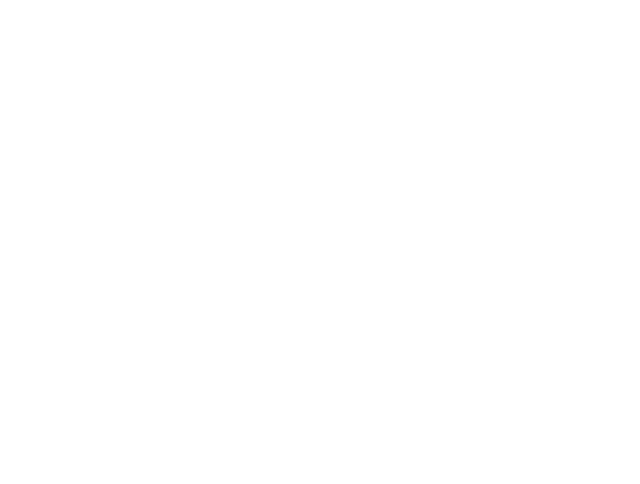
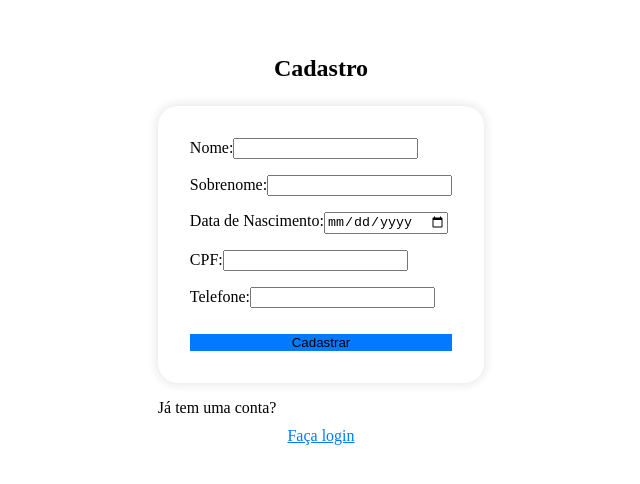
Before and after one commit to Falcao1303/ecommerceProject, an Angular app in the folder ecommerce-angular+node/frontend/: page /tela_cadastro in a window 1280 px wide. Before the commit this address led to /. Shown: the part 160-644 px from the top of the page, without its empty margins (319-959 px from the left). Built offline with nearby package versions, Linux system fonts and the light colour scheme.

Commit message:
ajustando front end

```diff
--- a/ecommerce-angular+node/frontend/src/app/app-routing.module.ts
+++ b/ecommerce-angular+node/frontend/src/app/app-routing.module.ts
@@ -1,11 +1,16 @@
 import { NgModule } from '@angular/core';
 import { RouterModule, Routes } from '@angular/router';
 import { LoginComponent } from './login/login.component';
+import { TelaCadastroComponent } from './tela-cadastro/tela-cadastro.component';
 
 const routes: Routes = [
   {
     path: 'login',
     component: LoginComponent
+  },
+  {
+    path: 'tela_cadastro',
+    component: TelaCadastroComponent
   },
 ];
 
--- a/ecommerce-angular+node/frontend/src/app/app.module.ts
+++ b/ecommerce-angular+node/frontend/src/app/app.module.ts
@@ -4,11 +4,13 @@ import { BrowserModule } from '@angular/platform-browser';
 import { AppRoutingModule } from './app-routing.module';
 import { AppComponent } from './app.component';
 import { LoginComponent } from './login/login.component';
+import { TelaCadastroComponent } from './tela-cadastro/tela-cadastro.component';
 
 @NgModule({
   declarations: [
     AppComponent,
-    LoginComponent
+    LoginComponent,
+    TelaCadastroComponent
   ],
   imports: [
     BrowserModule,
--- /dev/null
+++ b/ecommerce-angular+node/frontend/src/app/tela-cadastro/tela-cadastro.component.css
@@ -0,0 +1,52 @@
+body {
+  background: linear-gradient(to right, #36d1dc, #5b86e5);
+  height: 100vh;
+  margin: 0;
+  background-repeat: no-repeat;
+  background-attachment: fixed;
+}
+
+.container {
+  height: 100vh;
+  display: flex;
+  align-items: center;
+  justify-content: center;
+}
+
+form {
+  background: #fff;
+  padding: 2em;
+  border-radius: 20px;
+  box-shadow: 0px 0px 10px 2px rgba(25,25,25,.1);
+}
+
+h2 {
+  margin-bottom: 1em;
+  text-align: center;
+}
+
+.form-group {
+  margin-bottom: 1em;
+}
+
+.btn-primary {
+  background-color: #007bff;
+  border: none;
+  margin-top: 10px;
+  width: 100%;
+}
+
+.btn-primary:hover {
+  background-color: #0056b3;
+}
+
+a {
+  color: #007bff;
+  display: block;
+  text-align: center;
+  margin-top: 10px;
+}
+
+a:hover {
+  color: #0056b3;
+}
--- /dev/null
+++ b/ecommerce-angular+node/frontend/src/app/tela-cadastro/tela-cadastro.component.html
@@ -0,0 +1,31 @@
+<div class="container">
+  <div class="row justify-content-center">
+    <div class="col-md-12">
+      <h2 class="text-center">Cadastro</h2>
+      <form>
+        <div class="form-group">
+          <label for="nome">Nome:</label>
+          <input type="text" class="form-control" id="nome" name="nome">
+        </div>
+        <div class="form-group">
+          <label for="sobrenome">Sobrenome:</label>
+          <input type="text" class="form-control" id="sobrenome" name="sobrenome">
+        </div>
+        <div class="form-group">
+          <label for="nascimento">Data de Nascimento:</label>
+          <input type="date" class="form-control" id="nascimento" name="nascimento">
+        </div>
+        <div class="form-group">
+          <label for="cpf">CPF:</label>
+          <input type="text" class="form-control" id="cpf"  name="cpf">
+        </div>
+        <div class="form-group">
+          <label for="telefone">Telefone:</label>
+          <input type="tel" class="form-control" id="telefone"  name="telefone">
+        </div>
+        <button type="submit" class="btn btn-primary btn-block">Cadastrar</button>
+      </form>
+      <p class="text-center">Já tem uma conta? <a routerLink="/login">Faça login</a></p>
+    </div>
+  </div>
+</div>
--- /dev/null
+++ b/ecommerce-angular+node/frontend/src/app/tela-cadastro/tela-cadastro.component.ts
@@ -0,0 +1,15 @@
+import { Component, OnInit } from '@angular/core';
+
+@Component({
+  selector: 'app-tela-cadastro',
+  templateUrl: './tela-cadastro.component.html',
+  styleUrls: ['./tela-cadastro.component.css']
+})
+export class TelaCadastroComponent implements OnInit {
+
+  constructor() { }
+
+  ngOnInit(): void {
+  }
+
+}
```
Also changed, not shown: 1 other file (tests, documents, lock files or other folders).
